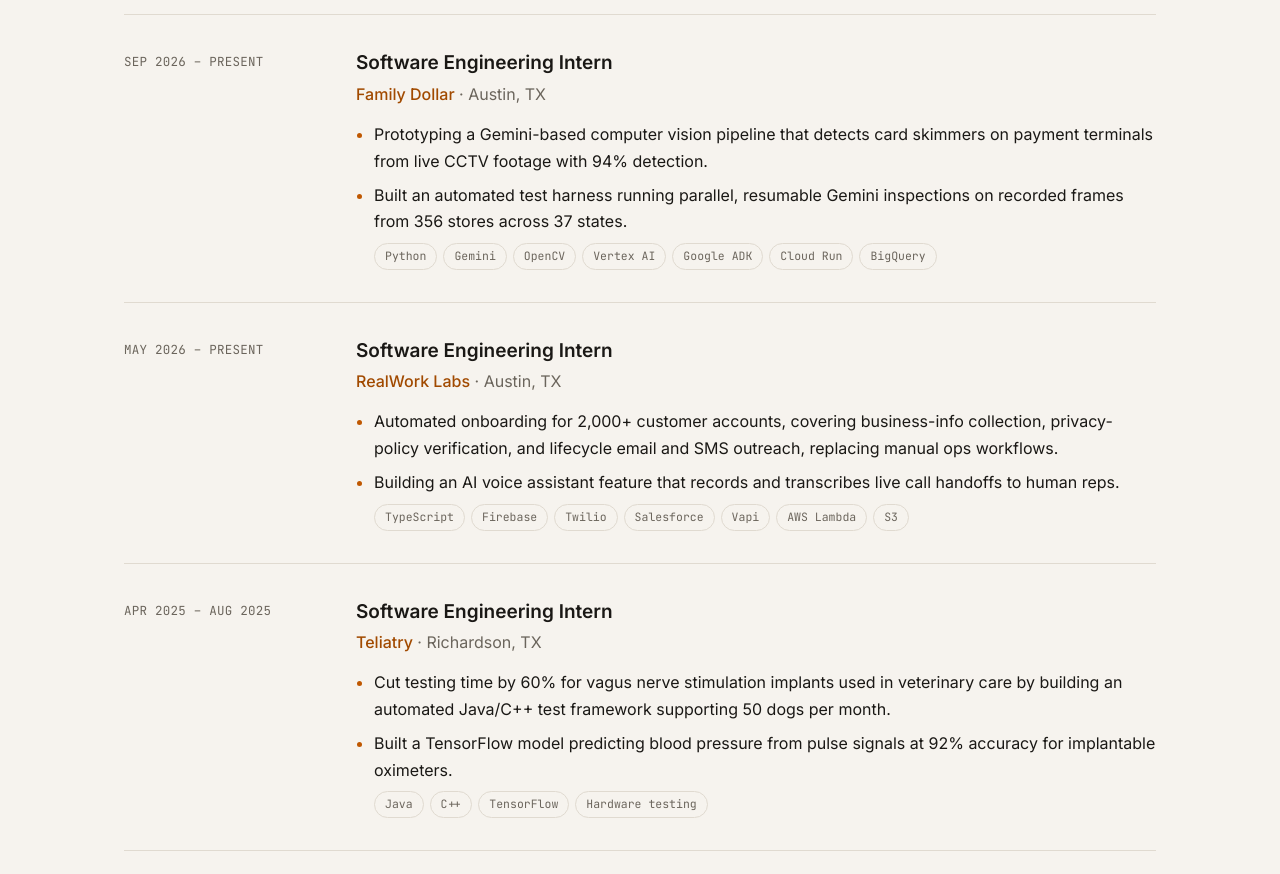
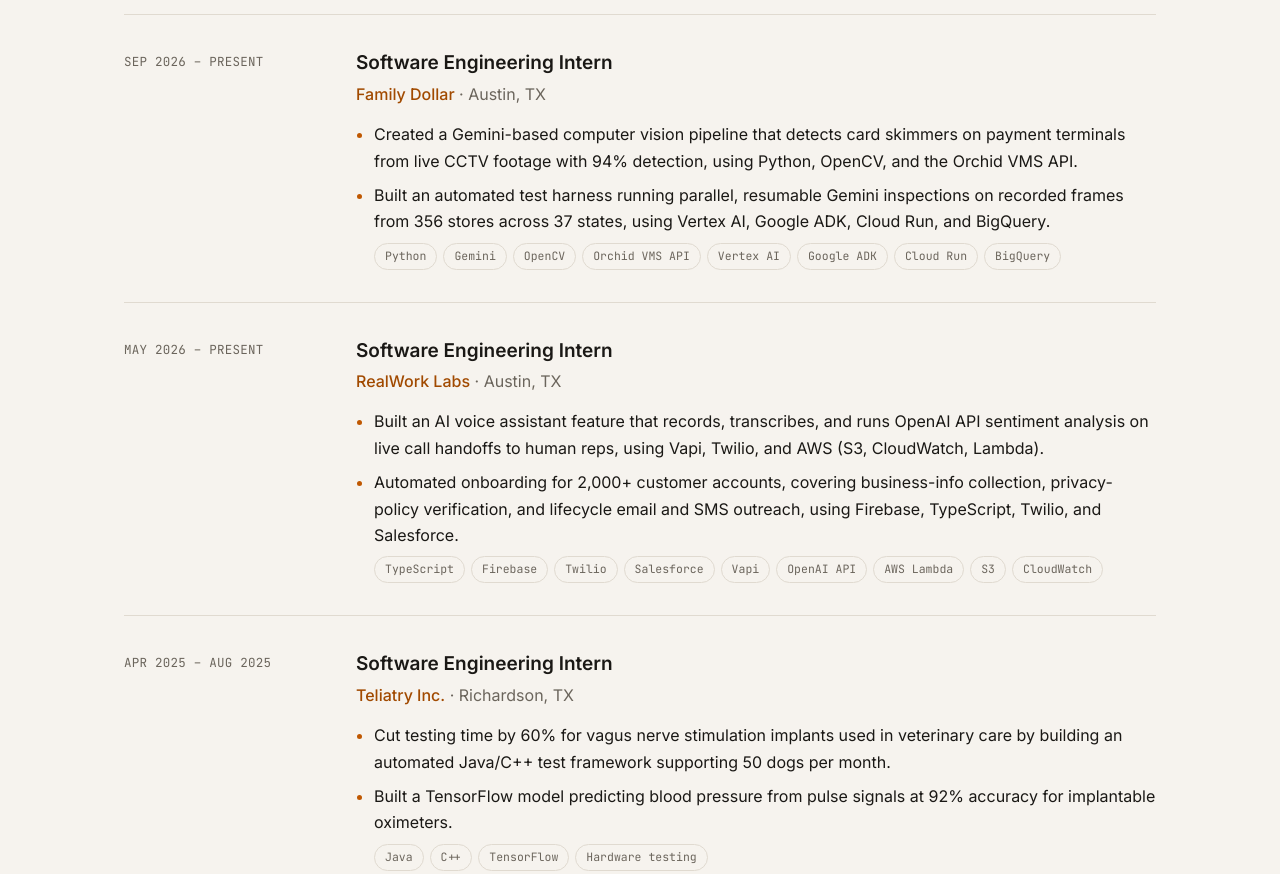
Before and after one commit to NamaySaini/NamaySaini.github.io, a plain HTML site: page index.html in a window 1280 px wide. Shown: the part 1100-1974 px from the top of the page. Drawn offline with Linux system fonts and the light colour scheme.

Commit message:
Update site and resume to match latest resume (#1)
Claude-Session: https://claude.ai/code/session_01NMAsSv6L8gvQ3xKeaSH2Gr

Co-authored-by: Claude <noreply@anthropic.com>

```diff
--- a/index.html
+++ b/index.html
@@ -267,10 +267,10 @@ footer { border-top: 1px solid var(--line); padding: 24px 0 40px; color: var(--m
         <h3>Software Engineering Intern</h3>
         <p class="org"><b>Family Dollar</b> · Austin, TX</p>
         <ul>
-          <li>Prototyping a Gemini-based computer vision pipeline that detects card skimmers on payment terminals from live CCTV footage with 94% detection.</li>
-          <li>Built an automated test harness running parallel, resumable Gemini inspections on recorded frames from 356 stores across 37 states.</li>
+          <li>Created a Gemini-based computer vision pipeline that detects card skimmers on payment terminals from live CCTV footage with 94% detection, using Python, OpenCV, and the Orchid VMS API.</li>
+          <li>Built an automated test harness running parallel, resumable Gemini inspections on recorded frames from 356 stores across 37 states, using Vertex AI, Google ADK, Cloud Run, and BigQuery.</li>
         </ul>
-        <ul class="tags"><li>Python</li><li>Gemini</li><li>OpenCV</li><li>Vertex AI</li><li>Google ADK</li><li>Cloud Run</li><li>BigQuery</li></ul>
+        <ul class="tags"><li>Python</li><li>Gemini</li><li>OpenCV</li><li>Orchid VMS API</li><li>Vertex AI</li><li>Google ADK</li><li>Cloud Run</li><li>BigQuery</li></ul>
       </div>
     </article>
 
@@ -280,10 +280,10 @@ footer { border-top: 1px solid var(--line); padding: 24px 0 40px; color: var(--m
         <h3>Software Engineering Intern</h3>
         <p class="org"><b>RealWork Labs</b> · Austin, TX</p>
         <ul>
-          <li>Automated onboarding for 2,000+ customer accounts, covering business-info collection, privacy-policy verification, and lifecycle email and SMS outreach, replacing manual ops workflows.</li>
-          <li>Building an AI voice assistant feature that records and transcribes live call handoffs to human reps.</li>
+          <li>Built an AI voice assistant feature that records, transcribes, and runs OpenAI API sentiment analysis on live call handoffs to human reps, using Vapi, Twilio, and AWS (S3, CloudWatch, Lambda).</li>
+          <li>Automated onboarding for 2,000+ customer accounts, covering business-info collection, privacy-policy verification, and lifecycle email and SMS outreach, using Firebase, TypeScript, Twilio, and Salesforce.</li>
         </ul>
-        <ul class="tags"><li>TypeScript</li><li>Firebase</li><li>Twilio</li><li>Salesforce</li><li>Vapi</li><li>AWS Lambda</li><li>S3</li></ul>
+        <ul class="tags"><li>TypeScript</li><li>Firebase</li><li>Twilio</li><li>Salesforce</li><li>Vapi</li><li>OpenAI API</li><li>AWS Lambda</li><li>S3</li><li>CloudWatch</li></ul>
       </div>
     </article>
 
@@ -291,7 +291,7 @@ footer { border-top: 1px solid var(--line); padding: 24px 0 40px; color: var(--m
       <div class="when mono">APR 2025 – AUG 2025</div>
       <div>
         <h3>Software Engineering Intern</h3>
-        <p class="org"><b>Teliatry</b> · Richardson, TX</p>
+        <p class="org"><b>Teliatry Inc.</b> · Richardson, TX</p>
         <ul>
           <li>Cut testing time by 60% for vagus nerve stimulation implants used in veterinary care by building an automated Java/C++ test framework supporting 50 dogs per month.</li>
           <li>Built a TensorFlow model predicting blood pressure from pulse signals at 92% accuracy for implantable oximeters.</li>
@@ -368,12 +368,12 @@ footer { border-top: 1px solid var(--line); padding: 24px 0 40px; color: var(--m
     <div class="about">
       <div class="reveal">
         <p>I'm a Computer Science student at UT Austin with a minor in Statistics and Data Science. I started in research labs and cleanrooms, soldering implantable sensors and writing ML models for biosignals, and I've carried that hardware-meets-software instinct into everything since.</p>
-        <p>Today I split my time between shipping computer vision at Family Dollar, automation and voice AI at RealWork Labs, and building products with Texas Convergent.</p>
+        <p>Today I split my time between shipping computer vision at Family Dollar, voice AI and automation at RealWork Labs, and building products with Texas Convergent.</p>
         <div class="edu">
           <h3>The University of Texas at Austin</h3>
           <p>B.S. Computer Science, Minor in Statistics and Data Science</p>
           <p class="mono">GPA 3.76 · EXPECTED MAY 2028</p>
-          <ul class="tags"><li>Operating Systems</li><li>Computer Architecture</li><li>Data Structures</li><li>Discrete Math</li><li>Linear Algebra</li><li>Probability &amp; Statistics</li></ul>
+          <ul class="tags"><li>Operating Systems</li><li>Computer Architecture</li><li>Data Structures</li><li>Discrete Math</li><li>Linear Algebra</li><li>Probability &amp; Statistics</li><li>Elements of Data Science</li></ul>
         </div>
       </div>
       <div class="skills reveal">
@@ -381,7 +381,7 @@ footer { border-top: 1px solid var(--line); padding: 24px 0 40px; color: var(--m
           <dt class="mono">LANGUAGES</dt>
           <dd><ul class="tags"><li>Python</li><li>Java</li><li>TypeScript</li><li>JavaScript</li><li>C</li><li>C++</li><li>SQL</li><li>Swift</li></ul></dd>
           <dt class="mono">CLOUD &amp; AI</dt>
-          <dd><ul class="tags"><li>AWS (S3, Lambda, CloudWatch)</li><li>Vertex AI</li><li>BigQuery</li><li>Cloud Run</li><li>Gemini</li><li>Google ADK</li><li>OpenCV</li><li>TensorFlow</li><li>Vapi</li><li>Claude Code</li></ul></dd>
+          <dd><ul class="tags"><li>AWS (S3, Lambda, CloudWatch)</li><li>Vertex AI</li><li>BigQuery</li><li>Cloud Run</li><li>Cloud Storage</li><li>Gemini</li><li>Google ADK</li><li>OpenCV</li><li>TensorFlow</li><li>OpenAI API</li><li>RESTful APIs</li><li>Vapi</li><li>Claude Code</li><li>Microsoft Copilot Studio</li></ul></dd>
           <dt class="mono">FRAMEWORKS &amp; TOOLS</dt>
           <dd><ul class="tags"><li>React</li><li>Next.js</li><li>Node.js</li><li>Supabase</li><li>Firebase</li><li>MongoDB</li><li>Salesforce</li><li>Twilio</li><li>Git</li><li>Arduino</li></ul></dd>
         </dl>
```
Also changed, not shown: 1 other file.
